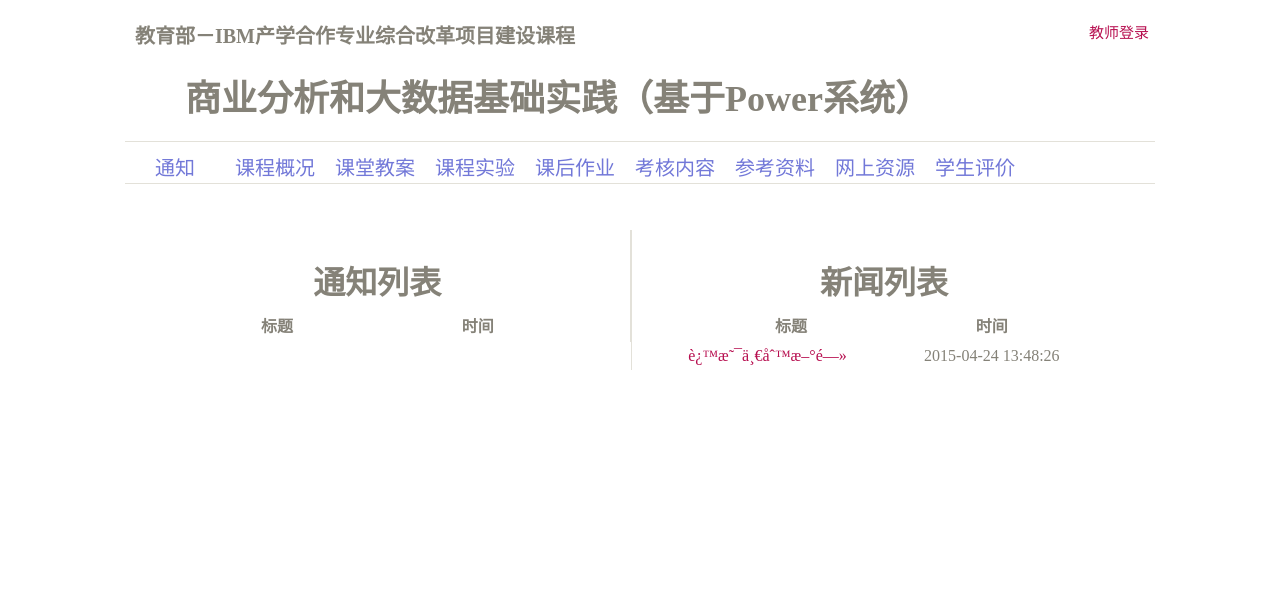
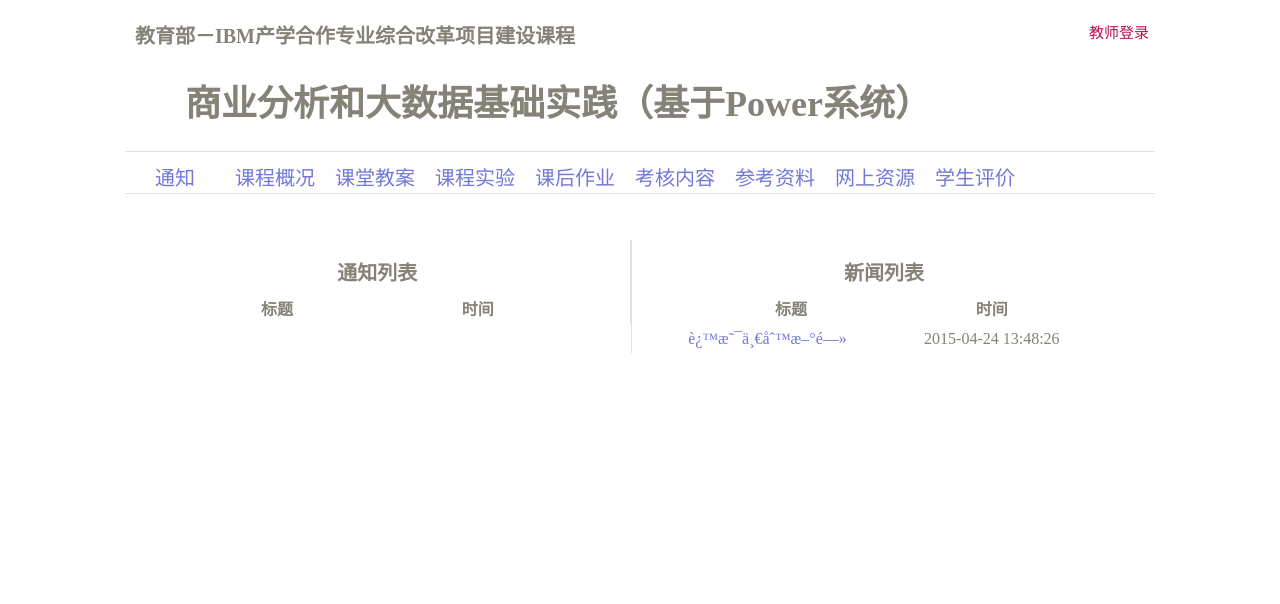
Before and after one commit to sysuzjz/IBM-BigData-course-mainpage, a PHP site: page /view/informs.php in a window 1280 px wide. Shown: the top 604 px of the page. Run offline with PHP 8.4, Linux system fonts and the light colour scheme; data comes from the database, SQL or seed files in the repository; lists and menus that the app fills with data are empty.

Commit message:
update some style

```diff
--- a/static/CSS/body.css
+++ b/static/CSS/body.css
@@ -3,7 +3,7 @@
 }
 
 .container h2 {
-    font-size: 2rem;
+    font-size: 20px;
     text-align: center;
     margin-bottom: 5px;
 }
--- a/static/CSS/head.css
+++ b/static/CSS/head.css
@@ -13,7 +13,7 @@
 
 #head-title {
     font-size: 36px;
-    margin: 20px 0;
+    margin: 25px 0;
     padding-left: 60px;
     font-family: "楷体";
 }
--- a/static/CSS/public.css
+++ b/static/CSS/public.css
@@ -7,7 +7,8 @@ body, ul {
 }
 a {
     text-decoration: none;
-    color: #B70E4F;
+    /*color: #B70E4F;*/
+    color: #7278D8;
 }
 
 table {
```
